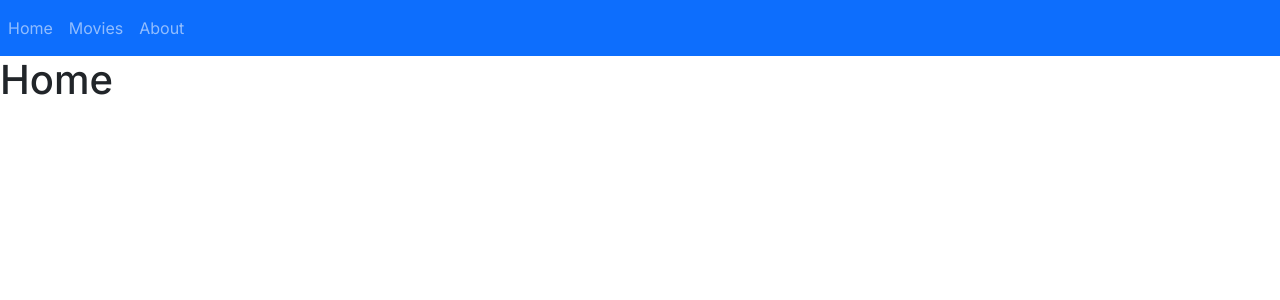
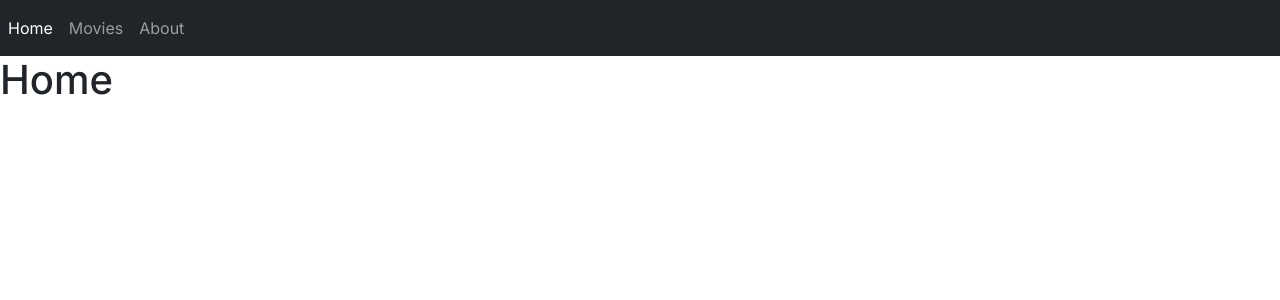
Before and after one commit to saarelad/movies, a Next.js app: page / in a window 1280 px wide. Shown: the top 300 px of the page. Built offline with nearby package versions, Linux system fonts and the light colour scheme.

Commit message:
Some styling and cleanup

```diff
--- a/app/components/NavBar.tsx
+++ b/app/components/NavBar.tsx
@@ -1,22 +1,25 @@
+'use client'
 import Link from 'next/link';
+import {usePathname} from "next/navigation";
 
 export const NavBar = () => {
+    const pathname = usePathname();
     return (
-        <nav className="navbar navbar-expand navbar-dark bg-primary d-flex justify-content-between">
+        <nav className="navbar navbar-expand navbar-dark bg-dark d-flex justify-content-between">
             <div>
                 <ul className="navbar-nav mr-auto">
-                    <li className="nav-item active">
-                        <Link href="/" className="nav-link">
+                    <li className="nav-item">
+                        <Link href="/" className={pathname === "/" ? "active nav-link" : "nav-link"}>
                             Home
                         </Link>
                     </li>
                     <li className="nav-item">
-                        <Link href="/movies" className="nav-link">
+                        <Link href="/movies" className={pathname.includes("/movies") ? "active nav-link" : "nav-link"}>
                             Movies
                         </Link>
                     </li>
                     <li className="nav-item">
-                        <Link href="/about" className="nav-link">
+                        <Link href="/about" className={pathname.includes("/about") ? "active nav-link" : "nav-link"}>
                             About
                         </Link>
                     </li>
--- a/package.json
+++ b/package.json
@@ -12,7 +12,8 @@
     "bootstrap": "^5.3.3",
     "next": "14.2.3",
     "react": "^18",
-    "react-dom": "^18"
+    "react-dom": "^18",
+    "react-icons": "^5.2.1"
   },
   "devDependencies": {
     "@types/node": "^20",
```
Also changed, not shown: app/movies/[movieId]/page.tsx (+8 -1 lines), 1 other file (tests, documents, lock files or other folders).
